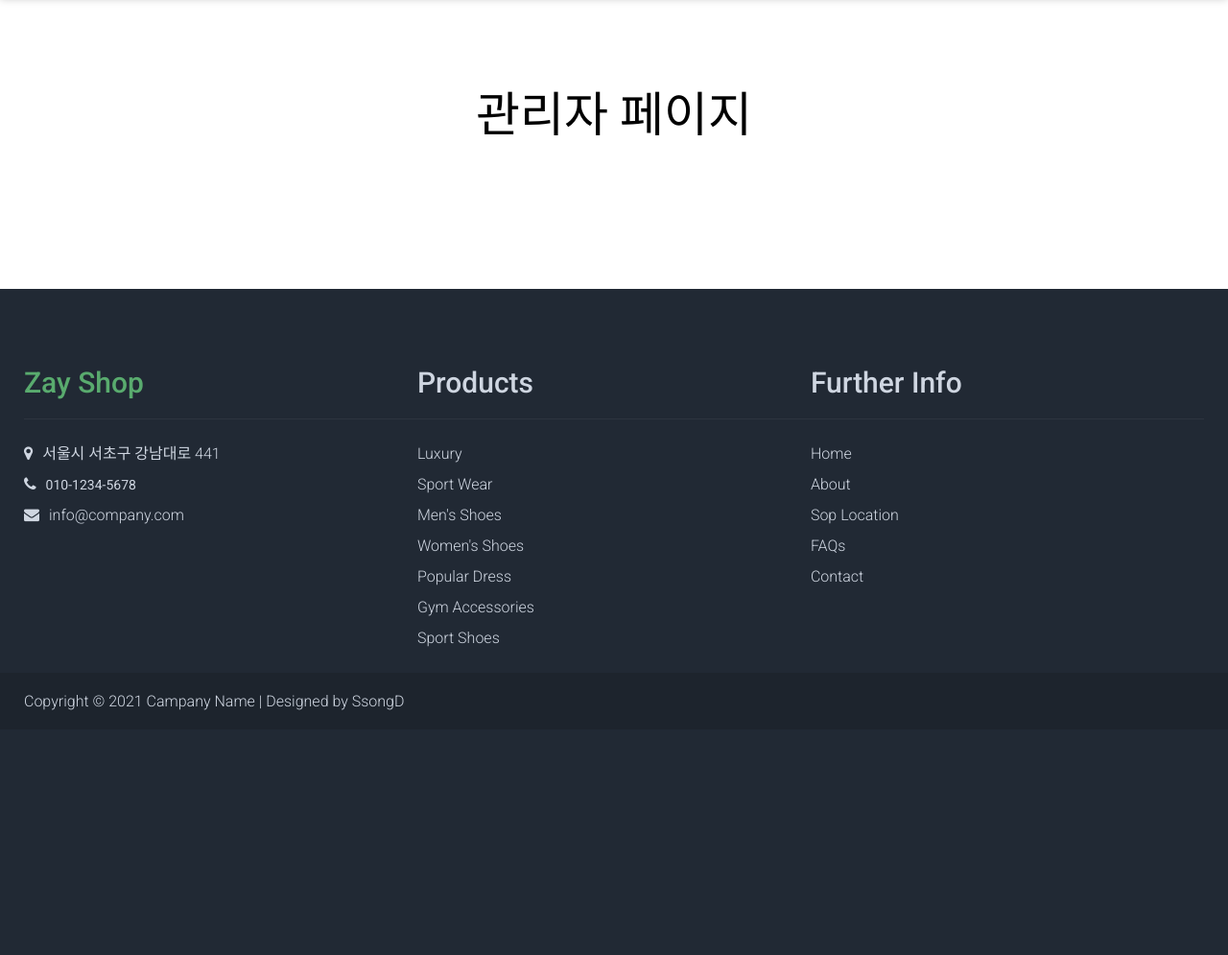
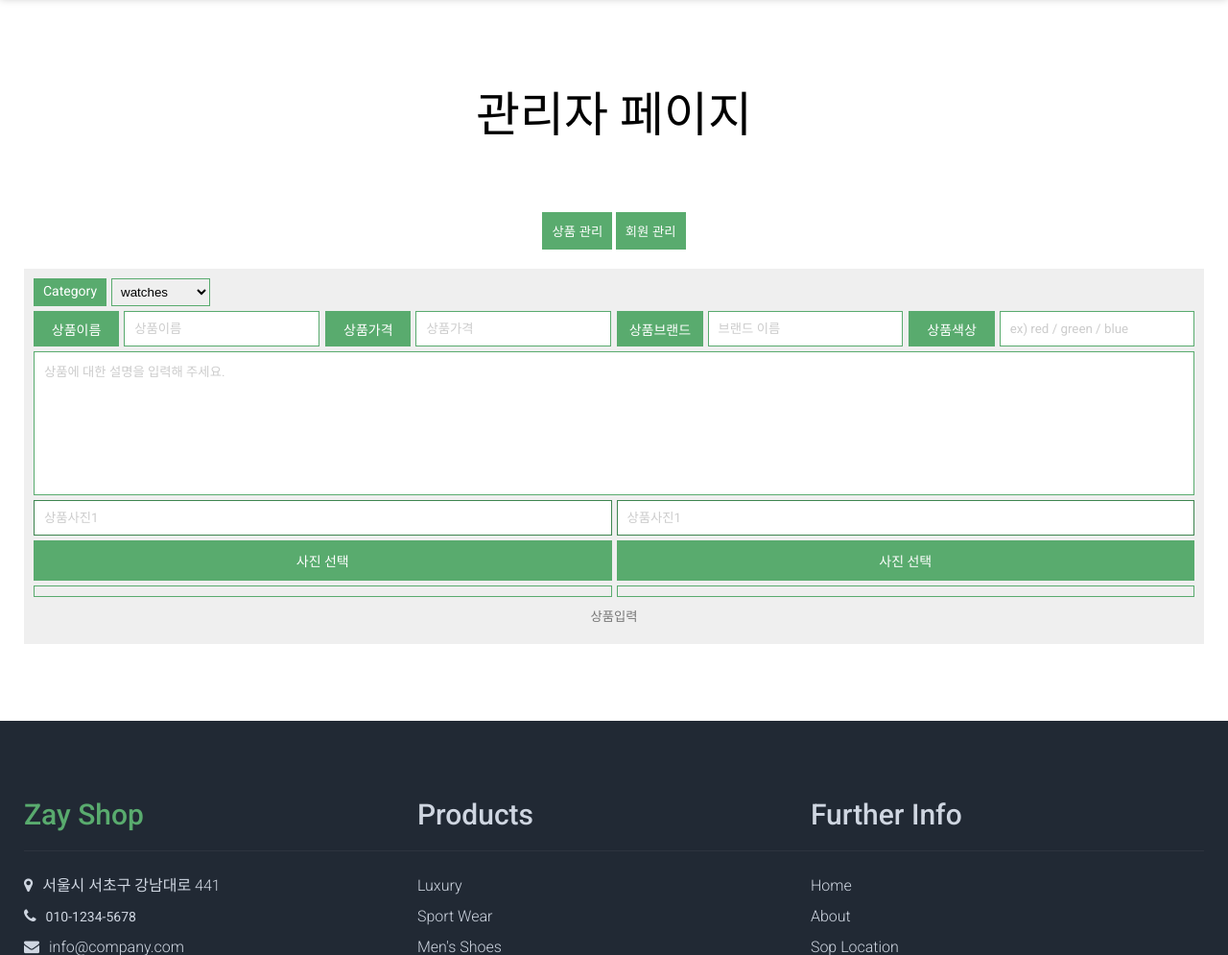
Before and after one commit to ssongd-creater/Zay, a PHP site: page /pages/admin/admin.php in a window 1280 px wide. Shown: the part 142-1137 px from the top of the page at 96% size. Before the commit the page ends 882 px from the top, so only its background shows below. Run offline with PHP 8.4, Linux system fonts and the light colour scheme.

Commit message:
8/23 admin page 제작중

```diff
--- a/css/reset.css
+++ b/css/reset.css
@@ -7,7 +7,7 @@ a {text-decoration: none; color: #212529;}
 ol,ul {list-style: none;}
 img {display: block;}
 input,button,textarea {outline: 0; border-radius: 0; border:0; padding:10px; color:#777;}
-input::placeholder{color:#ccc;}
+input::placeholder,textarea::placeholder{color:#ccc;font-family: 'Roboto', 'Noto Sans KR', sans-serif;}
 textarea{resize:none;}
 
 /* Setting Reset Layout Style */
--- a/css/style.css
+++ b/css/style.css
@@ -236,3 +236,37 @@ section.pro_insert{background: #e9eef5;}
 .pro_search span.search_btns button{width:80%; margin:10px 0; background:#59ab6e; color:#fff; border-radius: 3px;}
 
 .pro_search .total_pri{width:100%; height:auto; margin-top:10px; text-align: right;}
+
+/* Admin page Style Code */
+.admin .admin_tabs{width:100%;height:auto;text-align:center;}
+.admin .admin_tabs button{background:#59ab6e;color:#fff;}
+
+.admin .admin_panels{width:100%;height:auto;margin-top:20px;}
+.admin .pro_admin{width:100%;height:auto;background:#efefef;padding:10px;}
+.admin .pro_insert_form{display:flex;flex-direction:column;}
+.admin .category{display:flex;}
+.admin .category em{background:#59ab6e;color:#fff;padding:5px 10px;}
+.admin .category select{border:1px solid #59ab6e;padding:5px;margin-left:5px;outline:0;}
+
+.admin .short_txt{display:flex;justify-content: space-between;margin-top:5px;}
+.admin .short_txt p{width:calc(25% - 5px); display:flex;justify-content: space-between;}
+.admin .short_txt p label{width:30%;background:#59ab6e;color:#fff;width:30%;display:flex;align-items:center;justify-content:center;}
+.admin .short_txt p input{width:calc(70% - 5px);border:1px solid #59ab6e;}
+.admin .img_input{display:flex;}
+.admin .desc_input{margin-top:5px;width:100%;height:150px;border:1px solid #59ab6e;}
+.admin .desc_input textarea{width:100%;height:100%;}
+
+.admin .img_input{display:flex;width:100%;margin-top:5px;justify-content:space-between;;}
+.admin .img_input .upload_box{width:calc(50% - 2.5px);}
+.admin .input_controll{position:relative;}
+
+.admin .upload_name{width:100%;border:1px solid #3e8550;}
+.admin .input_img_tit{width:100%;height:auto;padding:10px 0;text-align:center;border:1px solid #59ab6e;color:#fff;background:#59ab6e;display:block;margin-top:5px;transition:all 0.4s;}
+.admin .input_img_tit:hover{background:#fff; color:#59ab6e;}
+.admin .upload_hidden{position:absolute;width:1px;height:1px;overflow:hidden;padding:0;}
+
+.admin .img_wrap{width:100%;height:auto;padding:5px;border:1px solid #59ab6e;margin-top:5px;}
+.admin .img_wrap img{width:100%;}
+
+
+.admin .mem_admin{width:100%;height:100px;background:lightskyblue;}
--- /dev/null
+++ b/ex.css
@@ -0,0 +1 @@
+.admin{width:100%;height:100%;}
--- a/js/jq.main.js
+++ b/js/jq.main.js
@@ -10,7 +10,7 @@ $(function () {
         $("header").css({
           position: "fixed",
           top: 0,
-          width: "100%"
+          width: "100%",
         });
         $("header").addClass("stick");
       } else {
@@ -18,11 +18,9 @@ $(function () {
         $("header").removeClass("stick");
       }
     });
-  }
+  };
 
   headerStick();
-
-
 
   //Slide down and up when mobile menu click
   const barsClick = function () {
@@ -34,19 +32,22 @@ $(function () {
         $(".menu_items").slideUp(250);
       }
     });
-  }
+  };
   barsClick();
 
   //Index page description text cut
   const cuttingText = function (txtBox, txtCut, txtLen) {
     //console.log($(".featured_item").length);
-    for (let i = 0; i < $(txtBox).length; i++){
+    for (let i = 0; i < $(txtBox).length; i++) {
       const textLength = $(txtBox).eq(i).find(txtCut).text();
       //console.log(textLength);
 
-      $(txtBox).eq(i).find(txtCut).text(textLength.substr(0, txtLen) + "...");
+      $(txtBox)
+        .eq(i)
+        .find(txtCut)
+        .text(textLength.substr(0, txtLen) + "...");
     }
-  }
+  };
 
   cuttingText(".featured_item", "p.desc", 50);
   cuttingText(".search_item", ".search_txt p", 100);
@@ -68,11 +69,12 @@ $(function () {
 
     $(".load_more button").click(function () {
       $(".featured_item:hidden").slice(0, 3).show();
-      if ($(".featured_item:hidden").length == 0) { //hidden된 갯수가 0이면
+      if ($(".featured_item:hidden").length == 0) {
+        //hidden된 갯수가 0이면
         $(".load_more").html(`<input type="hidden">`); //문자열이 아니라 백팁을 쓴다. load_more에 html이 바뀌는것
       }
     });
-  }
+  };
 
   loadMore();
 
@@ -87,7 +89,6 @@ $(function () {
       $(".featured_img").outerHeight(featuredImgWidth);
     });
     //resize할때 사이즈 조정해줌
-
   };
 
   imgHeightFit();
@@ -102,7 +103,6 @@ $(function () {
 
     $(".detail_tab_btns span").eq(0).trigger("click");
     //첫번째 0번 span을 강제 클릭해주는 것
-
   };
 
   detailTabs();
@@ -114,13 +114,11 @@ $(function () {
     $(".detail_img").height(imgHeight + btnHeight);
   }
 
-
-
   $(window).resize(function () {
     setTimeout(function () {
       detailFit();
-    },150);
-  });//쓰로틀링이라고 하는건데, 윈도우 사이즈 리사이즈 할때마다 1px씩 조정이되서 인터넷에 부담이됨. 그래서 setTimeout함수로 지정된 시간만큼 딜레이를 줘서 부담을 줄여줌, 스크롤 할때나 사이즈 조정시 많이 사용
+    }, 150);
+  }); //쓰로틀링이라고 하는건데, 윈도우 사이즈 리사이즈 할때마다 1px씩 조정이되서 인터넷에 부담이됨. 그래서 setTimeout함수로 지정된 시간만큼 딜레이를 줘서 부담을 줄여줌, 스크롤 할때나 사이즈 조정시 많이 사용
 
   detailFit();
 
@@ -140,4 +138,15 @@ $(function () {
   //   }
   // })
 
+  const admin_tabs = function () {
+    $(".admin_tabs button").click(function () {
+      const tab_idx = $(this).index();
+      //alert(tab_idx); // 버튼 2개를 클릭했을때 한개는0 , 다른 한개는 1 값이 반환됨
+      $(".admin_panels>div").hide();
+      $(".admin_panels>div").eq(tab_idx).show();
+    });
+
+    $(".admin_tabs button").eq(0).trigger("click");
+  };
+  admin_tabs();
 });
--- /dev/null
+++ b/js/jq.pro_upload.js
@@ -0,0 +1,46 @@
+$(function () {
+  let fileTarget = $(".upload_hidden");
+
+  fileTarget.on("change", function () {
+    //change 이벤트는 input 의 변화되는 값을 읽어옴
+    let filename;
+    if (window.FileReader) {
+      filename = $(this)[0].files[0].name;
+    } else {
+      filename = $(this).val().split("/").pop().split("\\").pop();
+    }
+
+    $(this).siblings(".upload_name").val(filename); //siblings는 형제태그를 말함
+  });
+
+  $("#pro_img_1").on("change", img1FileSelect1);
+  $("#pro_img_2").on("change", img1FileSelect2);
+});
+
+const img1FileSelect1 = function (e) {
+  const input = e.target;
+  const reader = new FileReader();
+
+  console.log(reader);
+
+  reader.onload = function () {
+    const dataURL = reader.result;
+    const output = document.querySelector("#img1");
+    output.src = dataURL;
+  };
+  reader.readAsDataURL(input.files[0]);
+};
+
+const img1FileSelect2 = function (e) {
+  const input = e.target;
+  const reader = new FileReader();
+
+  console.log(reader);
+
+  reader.onload = function () {
+    const dataURL = reader.result;
+    const output = document.querySelector("#img2");
+    output.src = dataURL;
+  };
+  reader.readAsDataURL(input.files[0]);
+};
--- a/pages/admin/admin.php
+++ b/pages/admin/admin.php
@@ -1,5 +1,6 @@
 <!DOCTYPE html>
 <html lang="en">
+
 <head>
   <meta charset="UTF-8">
   <meta http-equiv="X-UA-Compatible" content="IE=edge">
@@ -19,14 +20,72 @@
   <!-- Media Style CSS Link -->
   <link rel="stylesheet" href="/zay/css/media.css">
 </head>
+
 <body>
 
-<?php include $_SERVER["DOCUMENT_ROOT"]."/zay/include/header.php";?>
+  <?php include $_SERVER["DOCUMENT_ROOT"]."/zay/include/header.php";?>
 
-<section class="community">
+  <section class="admin">
     <div class="center">
       <div class="tit_box">
         <h2>관리자 페이지</h2>
+      </div>
+
+      <div class="admin_tabs">
+        <button type="button">상품 관리</button>
+        <button type="button">회원 관리</button>
+      </div>
+
+      <div class="admin_panels">
+        <div class="pro_admin">
+          <form action="/zay/php/product_insert.php" method="post" class="pro_insert_form" name="pro_insert_form"
+            enctype="multipart/form-data">
+            <p class="category">
+              <em>Category</em>
+              <select name="pro_select" id="">
+                <option value="watches">watches</option>
+                <option value="shoes">shoes</option>
+                <option value="accessories">accessories</option>
+              </select>
+            </p>
+
+            <div class="short_txt">
+              <p><label>상품이름</label><input type="text" name="pro_insert_name" placeholder="상품이름"></p>
+              <p><label>상품가격</label><input type="text" name="pro_insert_pri" placeholder="상품가격"></p>
+              <p><label>상품브랜드</label><input type="text" name="pro_insert_bran" placeholder="브랜드 이름"></p>
+              <p><label>상품색상</label><input type="text" name="pro_insert_color" placeholder="ex) red / green / blue"></p>
+            </div>
+
+            <p class="desc_input"><textarea name="pro_insert_desc" placeholder="상품에 대한 설명을 입력해 주세요."></textarea></p>
+
+            <div class="img_input">
+              <div class="upload_box img1">
+                <div class="input_controll">
+                  <input type="text" class="upload_name" placeholder="상품사진1">
+                  <label for="pro_img_1" class="input_img_tit">사진 선택</label>
+                  <input type="file" name="pro_insert_img1" class="upload_hidden" id="pro_img_1">
+                </div>
+                <div class="img1_box img_wrap">
+                  <img id="img1">
+                </div>
+              </div>
+
+              <div class="upload_box img2">
+                <div class="input_controll">
+                  <input type="text" class="upload_name" placeholder="상품사진1">
+                  <label for="pro_img_2" class="input_img_tit">사진 선택</label>
+                  <input type="file" name="pro_insert_img2" class="upload_hidden" id="pro_img_2">
+                </div>
+                <div class="img1_box img_wrap">
+                  <img id="img2">
+                </div>
+              </div>
+            </div>
+
+            <button type="submit">상품입력</button>
+          </form>
+        </div>
+        <div class="mem_admin"></div>
       </div>
     </div>
   </section>
@@ -38,7 +97,9 @@
   <!-- jQuery Framework Load -->
   <script src="https://ajax.googleapis.com/ajax/libs/jquery/3.4.1/jquery.min.js"></script>
   <script src="/zay/js/jq.main.js"></script>
+  <script src="/zay/js/jq.pro_upload.js"></script>
 
 
 </body>
+
 </html>
```
